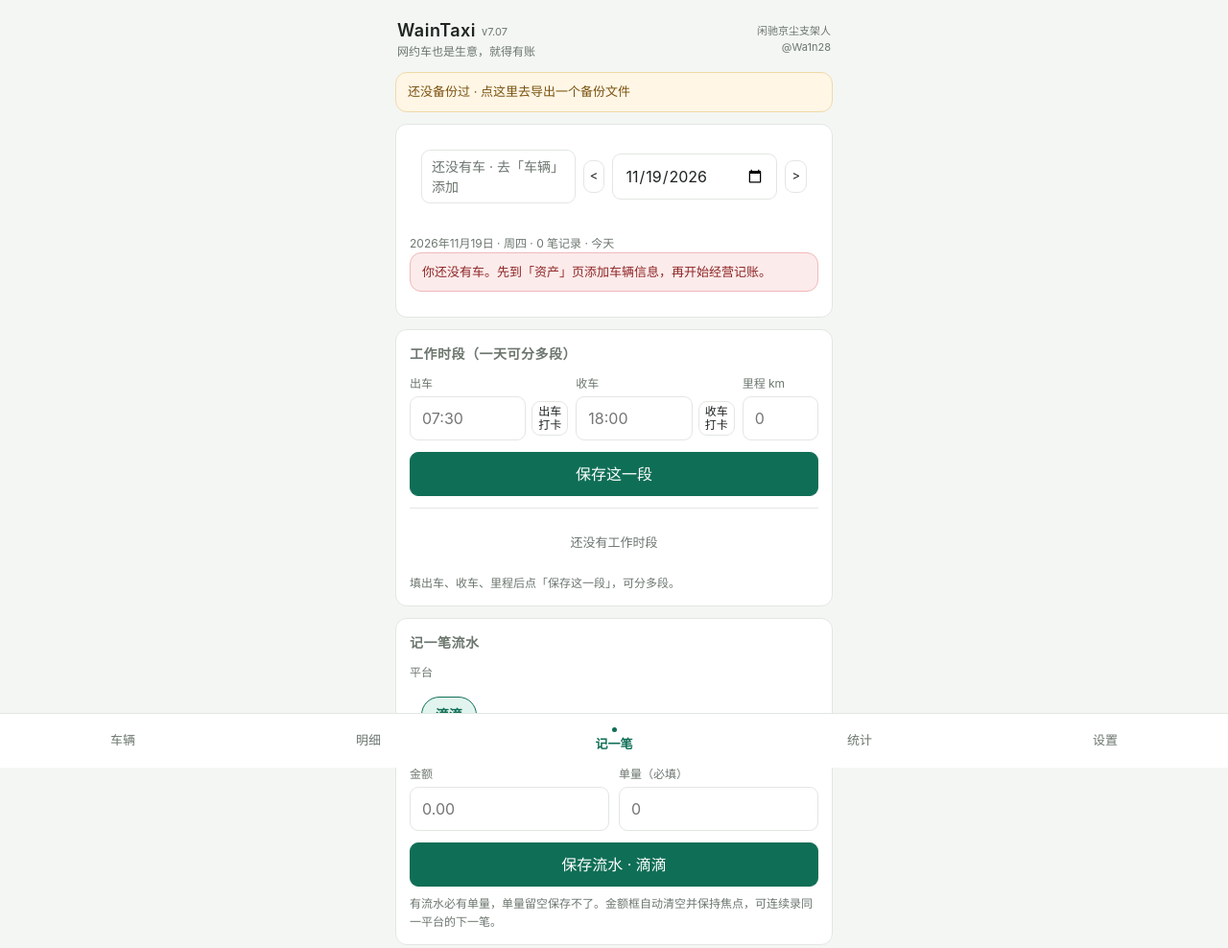
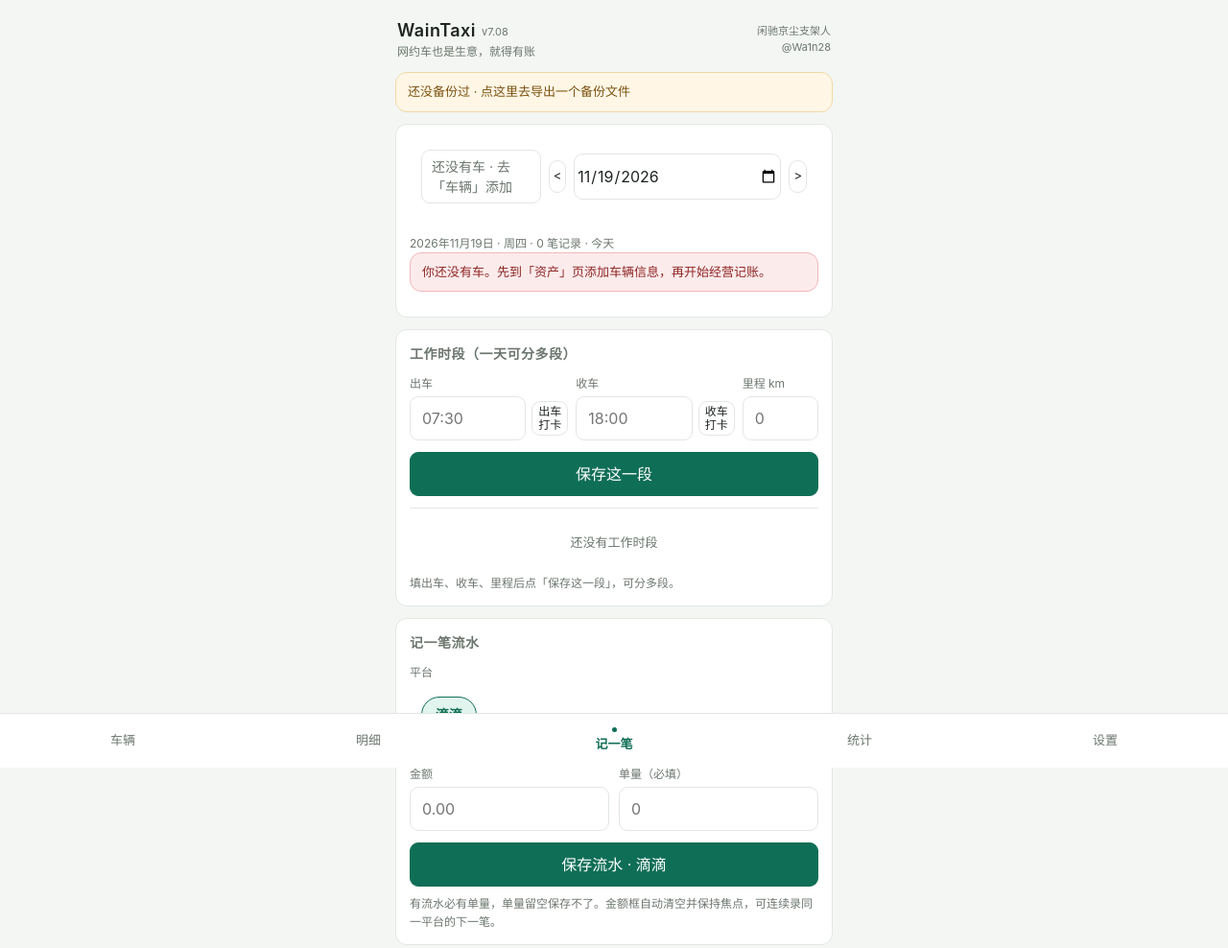
Before and after one commit to Wa1n28/WainTaxi, a plain HTML site: page index.html in a window 1280 px wide. Shown: the top 988 px of the page at 96% size. Drawn offline with Linux system fonts and the light colour scheme.

Commit message:
feat: v7.08 widen date picker + back to today on add tab

```diff
--- a/index.html
+++ b/index.html
@@ -113,7 +113,7 @@ nav button .dot{display:block;width:5px;height:5px;border-radius:50%;background:
 <div class="wrap">
 
   <div class="top">
-    <div><h1>WainTaxi<span class="ver">v7.07</span></h1><div class="sub">网约车也是生意，就得有账</div></div>
+    <div><h1>WainTaxi<span class="ver">v7.08</span></h1><div class="sub">网约车也是生意，就得有账</div></div>
     <div class="sign">闲驰京尘支架人<br>@Wa1n28</div>
   </div>
   <div id="notice"></div>
@@ -121,11 +121,11 @@ nav button .dot{display:block;width:5px;height:5px;border-radius:50%;background:
   <section id="tab-add">
     <div class="card">
       <div class="row wrap">
-        <div style="flex:1 1 38%;min-width:0"><button class="vehPickBtn" id="vehPick"></button></div>
-        <div class="row" style="flex:1 1 56%;min-width:0">
-          <button class="btn sm" id="dPrev" style="padding:5px 6px">&lt;</button>
-          <input type="date" id="dPick" class="grow" style="width:auto;min-width:0">
-          <button class="btn sm" id="dNext" style="padding:5px 6px">&gt;</button>
+        <div style="flex:1 1 30%;min-width:0"><button class="vehPickBtn" id="vehPick"></button></div>
+        <div class="row" style="flex:1 1 66%;min-width:0">
+          <button class="btn sm" id="dPrev" style="padding:5px 4px">&lt;</button>
+          <input type="date" id="dPick" class="grow" style="width:auto;min-width:0;padding-left:2px;padding-right:2px">
+          <button class="btn sm" id="dNext" style="padding:5px 4px">&gt;</button>
         </div>
       </div>
       <div class="hint" id="dLabel"></div>
@@ -1580,7 +1580,7 @@ function addEntry(){
   save();renderAll();$('cAmount').focus();
 }
 function bind(){
-  Array.prototype.forEach.call(document.querySelectorAll('nav button'),function(b){b.onclick=function(){showTab(b.getAttribute('data-tab'))}});
+  Array.prototype.forEach.call(document.querySelectorAll('nav button'),function(b){b.onclick=function(){var t=b.getAttribute('data-tab');if(t==='add'&&curDate!==today()){curDate=today();renderAll()}showTab(t)}});
   $('dPrev').onclick=function(){curDate=shiftD(curDate,-1);renderAll()};
   $('dNext').onclick=function(){curDate=shiftD(curDate,1);renderAll()};
   $('dPick').onchange=function(){if(this.value){curDate=this.value;renderAll()}};
--- a/sw.js
+++ b/sw.js
@@ -1,4 +1,4 @@
-var CACHE = 'waintaxi-v7.07';
+var CACHE = 'waintaxi-v7.08';
 var FILES = ['./', './index.html', './manifest.webmanifest', './icon-192.png', './icon-512.png'];
 
 self.addEventListener('install', function (e) {
```
Also changed, not shown: 1 other file.
